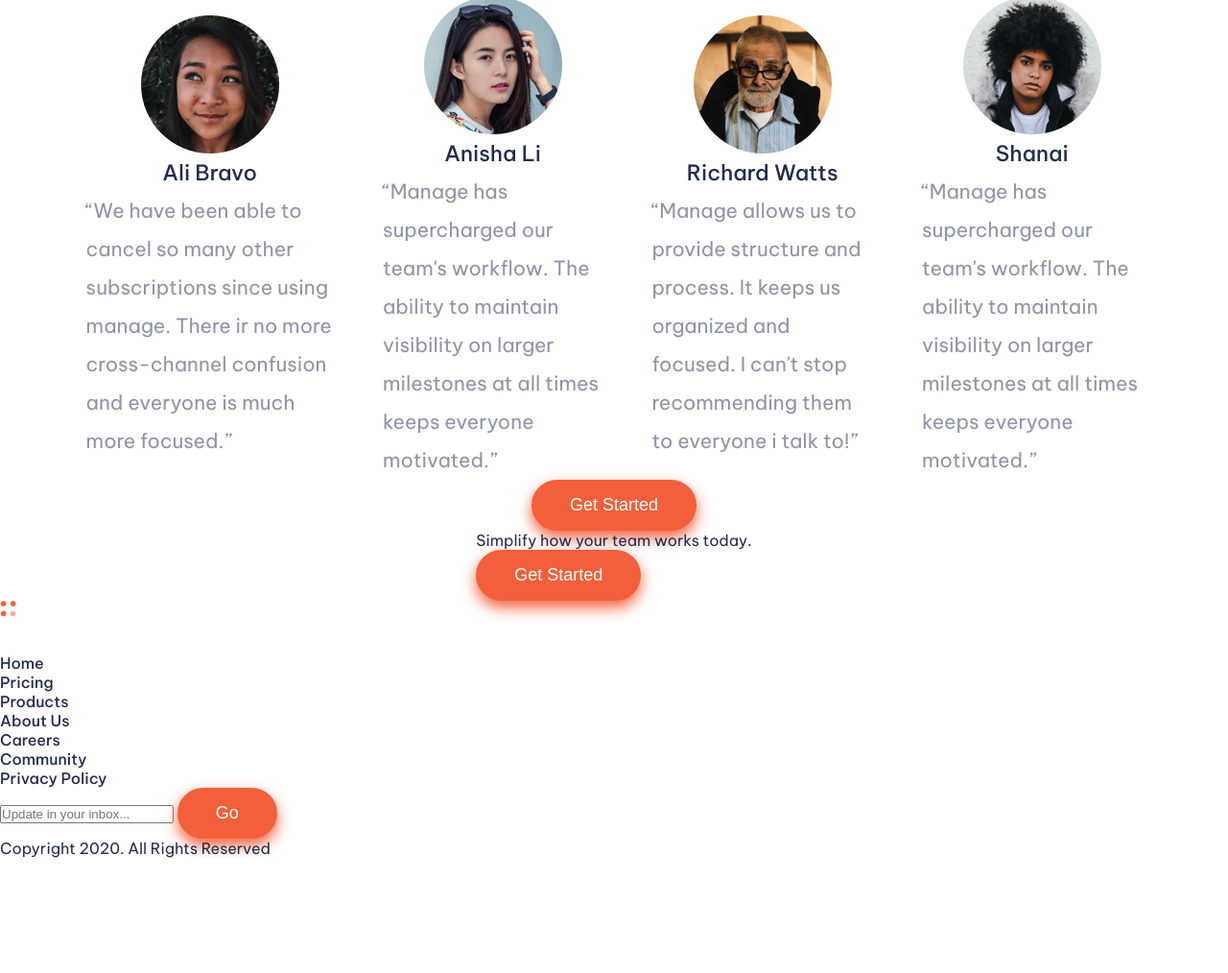
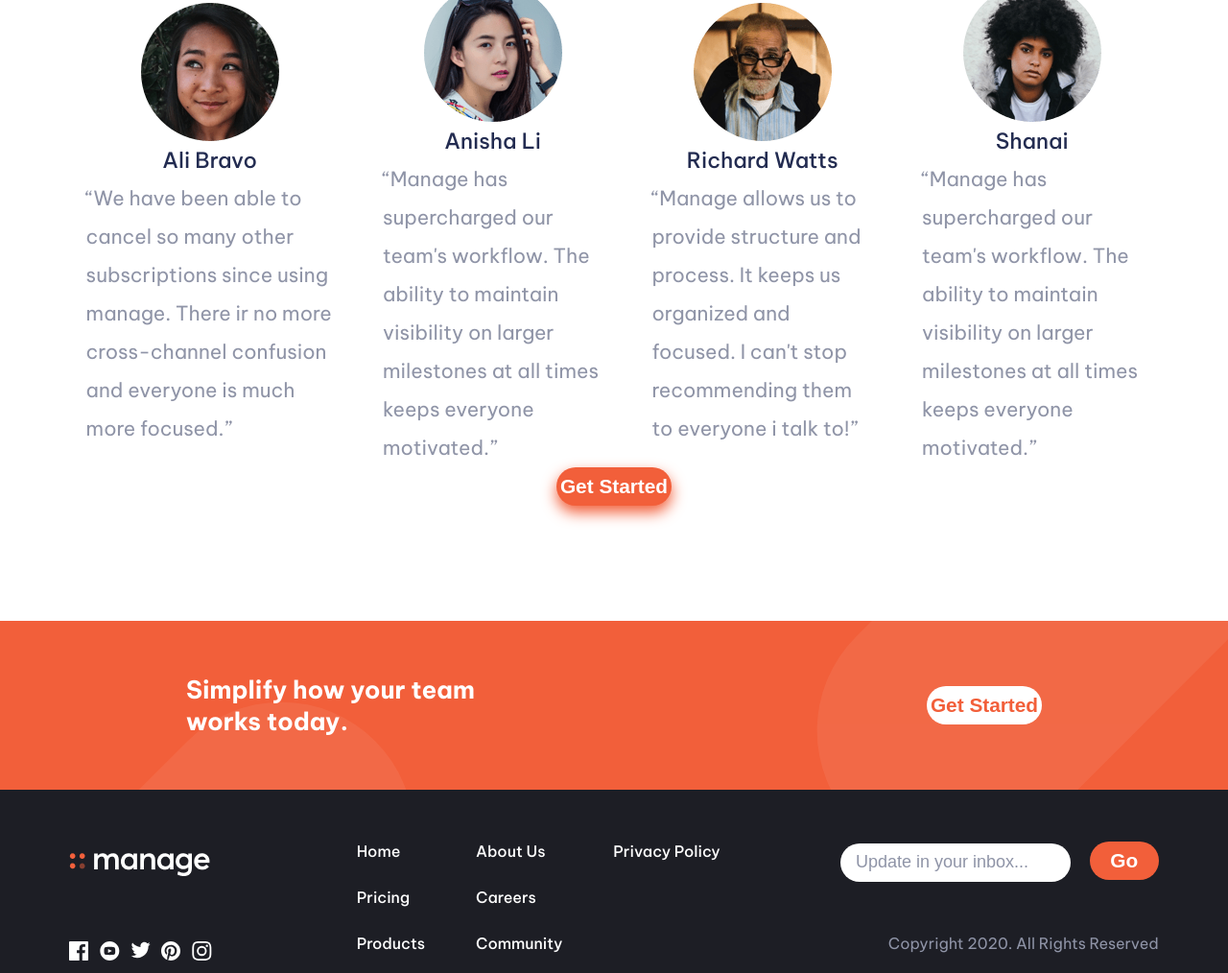
Before and after one commit to M-Estigarribia/front_proyecto_updated, a plain HTML site: page Micaela-Estigarribia/index.html in a window 1280 px wide. Shown: the part 1786-2800 px from the top of the page at 96% size. Before the commit the page ends 2680 px from the top, so only its background shows below. Drawn offline with Linux system fonts and the light colour scheme.

Commit message:
Modificación de estructura html de la sección de redes sociales para realizar hover de logo. Logos negativos agregados. Css actualizado con dichos cambios + footer

```diff
--- a/Micaela-Estigarribia/css/style.css
+++ b/Micaela-Estigarribia/css/style.css
@@ -5,7 +5,6 @@
     padding: 0;
     box-sizing: border-box;
 }
-
 
 :root{
     /* gotta check, let's see if I can change the colors */
@@ -26,6 +25,7 @@ body{
     font-size: 16px;
     background-color: var(--primary-color-grey);
     color: var(--primary-color-blue);
+    overflow-x: hidden;
 }
 
 /* Header styles */
@@ -55,9 +55,10 @@ button{
     background-color: var(--primary-color-orange);
     color: var(--primary-color-grey);
     border: none;
-    padding: 16px 40px;
-    font-size: large;
-    font-weight: 500;
+    height: 5vh;
+    width: 15vh;
+    font-size: 1.3rem;
+    font-weight: 700;
     border-radius: 30px;
     box-shadow: 0 7px 15px var(--primary-color-orange);
 }
@@ -126,7 +127,6 @@ h1{
     width: 90%;
 }
 
-
 #traits>div>p{
     color: var(--secondary-color-greyblue);
     width: 70%;
@@ -155,7 +155,6 @@ I made this so they start with a 0 and also don't finish with a dot */
     border-radius: 30px;
   }
 /* Modification to li's styles - ends here */
-
 #traits ol p{
    margin-left: 6vw;
 }
@@ -178,6 +177,7 @@ I made this so they start with a 0 and also don't finish with a dot */
     line-height: 2.5rem;
  }
 
+/*Opinions, slides' styles*/
 #opinions{
     display: flex;
     flex-direction: column;
@@ -218,7 +218,158 @@ I made this so they start with a 0 and also don't finish with a dot */
     line-height: 2.5rem;
  }
 
+#join-ad{
+    background-color: var(--primary-color-orange);
+    height: 22vh;
+    width: 100vw;
+    margin-top: 15vh;
+    display: flex;
+    justify-content: space-around;
+    align-items: center;
+    background-image: url(../img/bg-simplify-section-desktop.svg);
+    background-size: cover;
+}
 
+#join-ad p{
+    font-size: 2vw;
+    font-weight: 700;
+    color: var(--primary-color-grey);
+    width: 30%;
+}
+
+#join-ad button{
+    background-color: var(--primary-color-grey);
+    color: var(--primary-color-orange);
+    box-shadow: none;
+}
+
+footer{
+    background-color: var(--secondary-color-blue);
+    display: flex;
+    justify-content: space-evenly;
+    align-items: center;
+    height: 28vh;
+}
+
+/* SNS styles, logos change on hover*/
+#sns{
+    display: flex;
+    flex-direction: column;
+    justify-content: space-evenly;
+    height: 100%;
+}
+
+#sns-links{
+position: relative;
+}
+
+.fb-logo{
+    position: absolute;
+    left: 0;
+}
+
+.yt-logo{
+    position: absolute;
+    left: 4vh;
+}
+
+.tw-logo{
+    position: absolute;
+    left: 8vh;
+}
+
+.pin-logo{
+    position: absolute;
+    left: 12vh;
+}
+
+.ig-logo{
+    position: absolute;
+    left: 16vh;
+}
+
+.fb-logo img, .yt-logo img, .tw-logo img,
+.pin-logo img, .ig-logo img{
+    position: absolute;
+    margin: 0;
+}
+
+/* Opacity to 0 so it doesn't show when not hovered, then changed to 1 when
+hovered to reveal itself */
+.negative{
+    position: absolute;
+    opacity: 0;
+}
+
+.fb-logo:hover .negative, .yt-logo:hover .negative,
+.tw-logo:hover .negative, .pin-logo:hover .negative,
+.ig-logo:hover .negative{
+   opacity: 1;
+}
+
+/* Opacity to 0, when hovered it leaves a weird shadow behind the negative logo
+so I'm hiding it */
+.fb-logo:hover .logo, .yt-logo:hover .logo,
+.tw-logo:hover .logo, .pin-logo:hover .logo,
+.ig-logo:hover .logo{
+   opacity: 0;
+}
+
+/* Footer links' styles (anchors to the rest of the website)*/
+#footer-links{
+    width: 40vw;
+}
+
+#footer-links ul{
+    height: 18vh;
+    display: flex;
+    flex-direction: column;
+    align-items: left;
+    flex-wrap: wrap;
+    margin-left: 10vh;
+}
+
+#footer-links li{
+    list-style-type: none;
+    color: var(--primary-color-grey);
+    line-height: 3rem;
+    text-align: left;
+}
+
+/* Newsletter's style */
+#newsletter{
+    height: 100%;
+    display: flex;
+    flex-direction: column;
+    align-items: flex-end;
+    justify-content: space-evenly;
+}
+
+#newsletter p{
+    color: var(--secondary-color-greyblue);
+}
+
+#newsletter button{
+    box-shadow: none;
+    width: 9vh;
+    margin-left: 2vh;
+}
+
+#newsletter input{
+    background-color: var(--primary-color-grey);
+    border: none;
+    width: 30vh;
+    height: 5vh;
+    font-size: large;
+    font-weight: 700;
+    border-radius: 30px;
+}
+
+#newsletter input::placeholder{
+    padding-left: 2vh;
+    font-weight: 500;
+    color: var(--secondary-color-greyblue);
+}
 
 
 
@@ -227,6 +378,13 @@ I made this so they start with a 0 and also don't finish with a dot */
 -also gotta finish main and start footer.
 -change the tab icon?
 -Investigate light-dark colormodes */
+
+
+/* 25/6 - makeit responsive
+-slides
+-still needing the tab icon
+-hover styles on buttons
+ */
 
 
 
--- a/Micaela-Estigarribia/index.html
+++ b/Micaela-Estigarribia/index.html
@@ -51,18 +51,15 @@
             <ol>
                 <li>
                     <p>Track company-wide progress</p>
-
                     <p>See how your day-to-day tasks fit into the wider vision. Go from tracking progress at the milestone level all the way done to the smallest of details. Never lose sight of the bigger picture again.</p>
                 </li>
 
                 <li><p>Advance built-in reports</p>
-
                     <p>Set internal delivery estimates and track progress toward company goals. Our customisable dashboard helps you build out the reports you need to keep key stakeholders informed.</p>
                 </li>
 
                 <li>
                     <p>Everything you need in one place</p>
-
                     <p>Stop jumping from one service to another to communicate, store files, track tasks and share documents. Manage offers an all-in-one team productivity solution.</p>
                 </li>
             </ol>
@@ -109,27 +106,52 @@
             <button>Get Started</button>
         </section>
 
-        <section>
+        <section id="join-ad"> <!-- "join-ad" as the advertising for joining -->
             <p>Simplify how your team works today.</p>
 
             <button>Get Started</button>
         </section>
     </main>
+
     <footer>
-        <div>
-            <div>
-                <img src="img/Logo-alternative.png" alt="manage logo">
+        <div id="sns"><!--Social Network Sites-->
+            <img src="img/logo-negative.png" alt="manage logo">
 
-                <div id="sns"> <!--Social Network Sites-->
-                    <a href=""><img src="img/icon-facebook.svg" alt="Facebook profile"></a>
+            <div id="sns-links">
+                <div class="fb-logo">
+                    <a href="">
+                        <img src="img/icon-facebook.svg" class="logo" alt="Facebook profile">
+                        <img src="img/icon-facebook-negative.svg" class="negative" alt="Facebook profile negative icon">
+                    </a>
+                </div>
 
-                    <a href=""><img src="img/icon-youtube.svg" alt="Youtube profile"></a>
+                <div class="yt-logo">
+                    <a href="">
+                        <img src="img/icon-youtube.svg" class="logo" alt="Youtube profile">
+                        <img src="img/icon-youtube-negative.svg" class="negative" alt="Youtube profile negative icon">
+                    </a>
+                </div>
 
-                    <a href=""><img src="img/icon-twitter.svg" alt="Twitter profile"></a>
+                <div class="tw-logo">
+                    <a href="">
+                        <img src="img/icon-twitter.svg" class="logo" alt="Twitter profile">
+                        <img src="img/icon-twitter-negative.svg" class="negative" alt="Twitter profile negative icon">
+                    </a>
+                </div>
 
-                    <a href=""><img src="img/icon-pinterest.svg" alt="Pinterest profile"></a>
+                <div class="pin-logo">
+                    <a href="">
+                        <img src="img/icon-pinterest.svg" class="logo" alt="Pinterest profile">
+                        <img src="img/icon-pinterest-negative.svg" class="negative" alt="Pinterest profile negative icon">
+                    </a>
+                </div>
 
-                    <a href=""><img src="img/icon-instagram.svg" alt="Instagram profile"></a>
+                <div class="ig-logo">
+                    <a href="">
+                        <img src="img/icon-instagram.svg" class="logo" alt="Instagram profile">
+                        <img src="img/icon-instagram-negative.svg" class="negative" alt="Instagram profile negative icon">
+                    </a>
+                </div>
             </div>
         </div>
 
@@ -152,9 +174,6 @@
 
             <p>Copyright 2020. All Rights Reserved</p>
         </div>
-        </div>
     </footer>
-
 </body>
-
 </html>
```
Also changed, not shown: Micaela-Estigarribia/img/icon-facebook-negative.svg (added), Micaela-Estigarribia/img/icon-instagram-negative.svg (added), Micaela-Estigarribia/img/icon-pinterest-negative.svg (added), Micaela-Estigarribia/img/icon-twitter-negative.svg (added), Micaela-Estigarribia/img/icon-youtube-negative.svg (added), Micaela-Estigarribia/img/logo-negative.png (added). Lines whose indentation alone changed are shown as unchanged.
